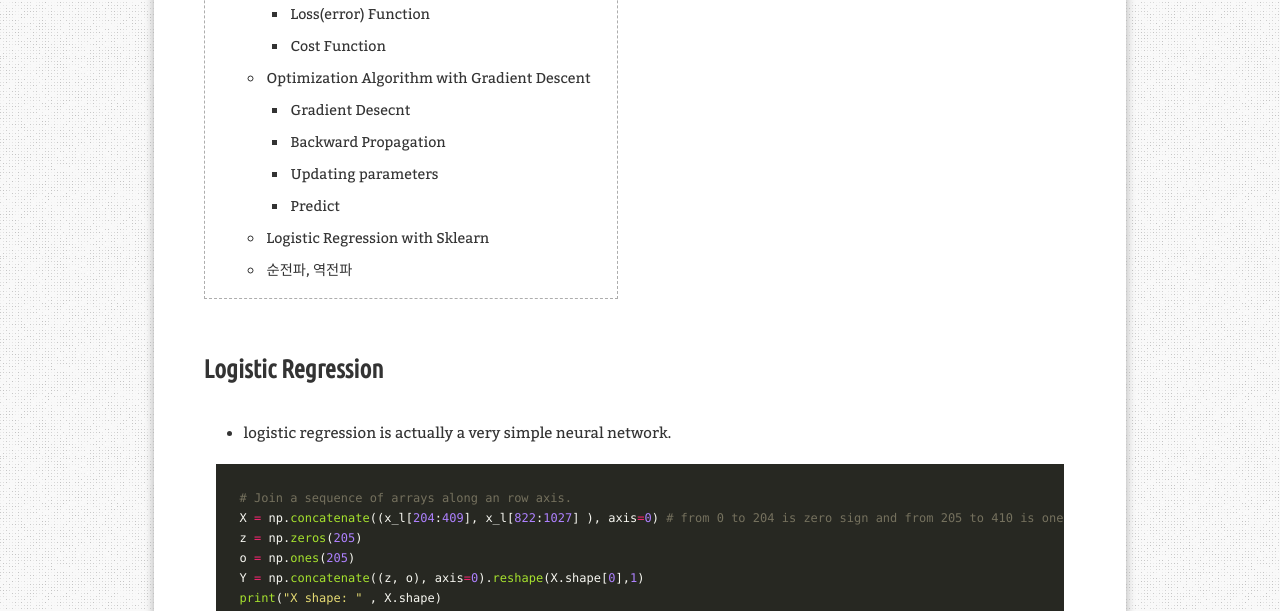
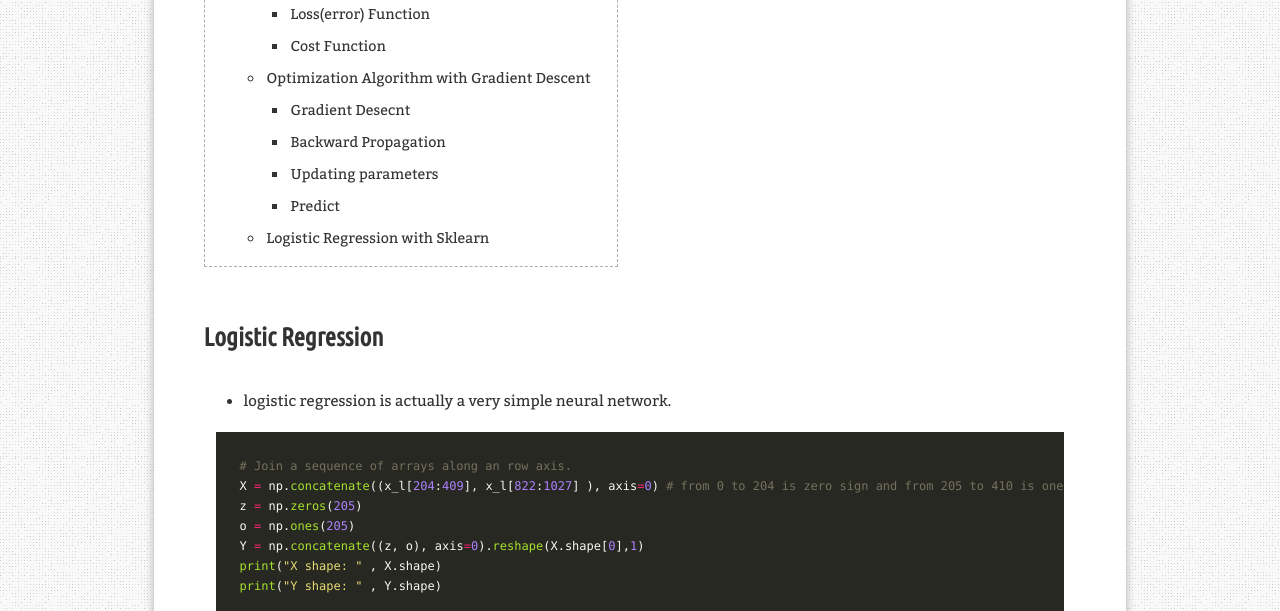
Before and after one commit to aristohyun/aristohyun.github.io, a Jekyll site: the page built from _posts/2021-08-08-Logistic-Regression.md, in a window 1280 px wide and 900 px high, scrolled down 542 px, cut to the strip 0-611 px from the top of the window. Built offline with Jekyll 4.4.1, drawn with Linux system fonts in a browser that asks for light colours; formulas are drawn with MathJax 3; comment, search, counter and statistics services are not loaded.

Commit message:
Update 2021-08-08-Logistic-Regression.md

```diff
--- a/_posts/2021-08-08-Logistic-Regression.md
+++ b/_posts/2021-08-08-Logistic-Regression.md
@@ -353,8 +353,6 @@ print("train accuracy: {} ".format(logreg.fit(x_train.T, y_train.T).score(x_trai
 ~~~
 
 
-## [순전파, 역전파](https://ko.d2l.ai/chapter_deep-learning-basics/backprop.html)
-
 
 [^sigmoid]: 시그모이드 함수, S자형 곡선 또는 시그모이드 곡선을 갖는 수학 함수. ![image](https://user-images.githubusercontent.com/32366711/128862627-1c0408c2-19b3-4cd7-9aa7-61c8901a0e4e.png){: width="300"}
 
```
